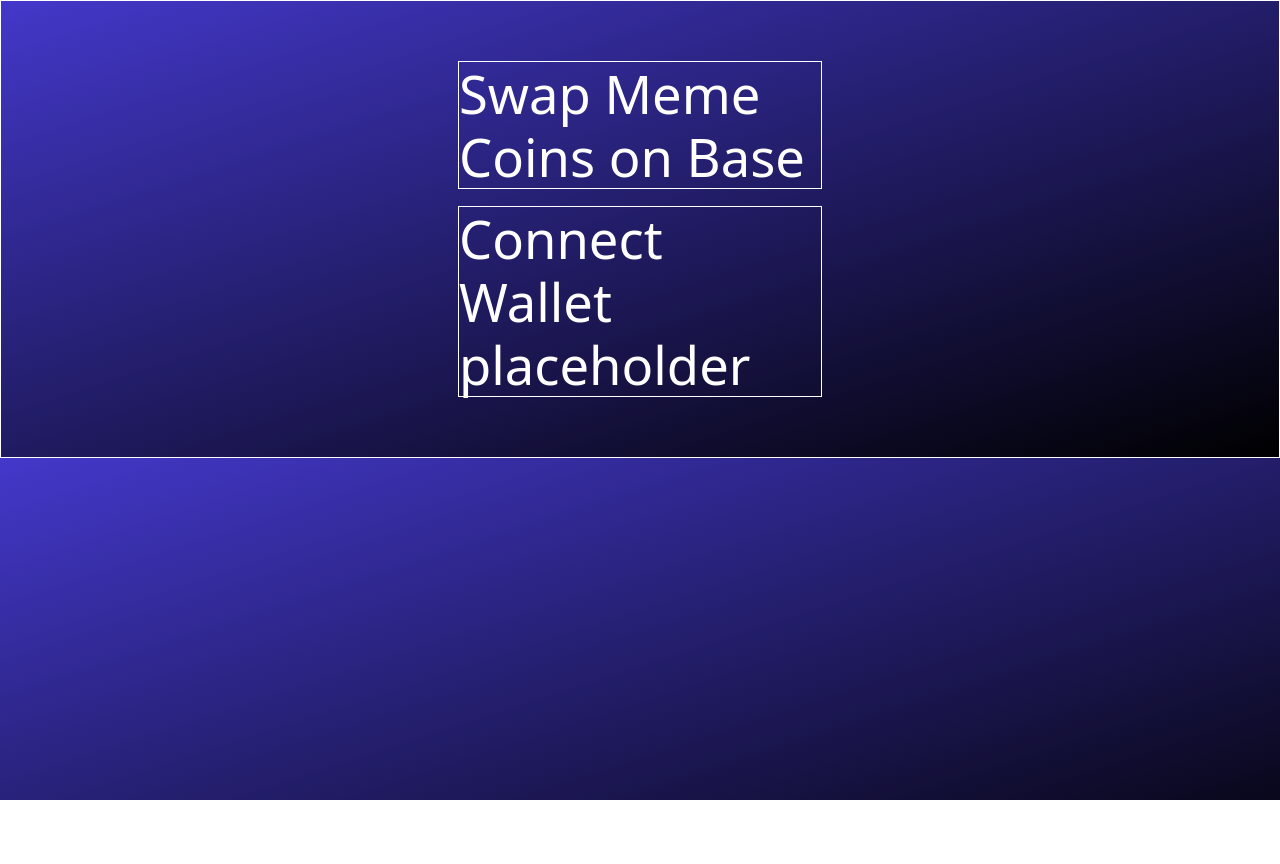
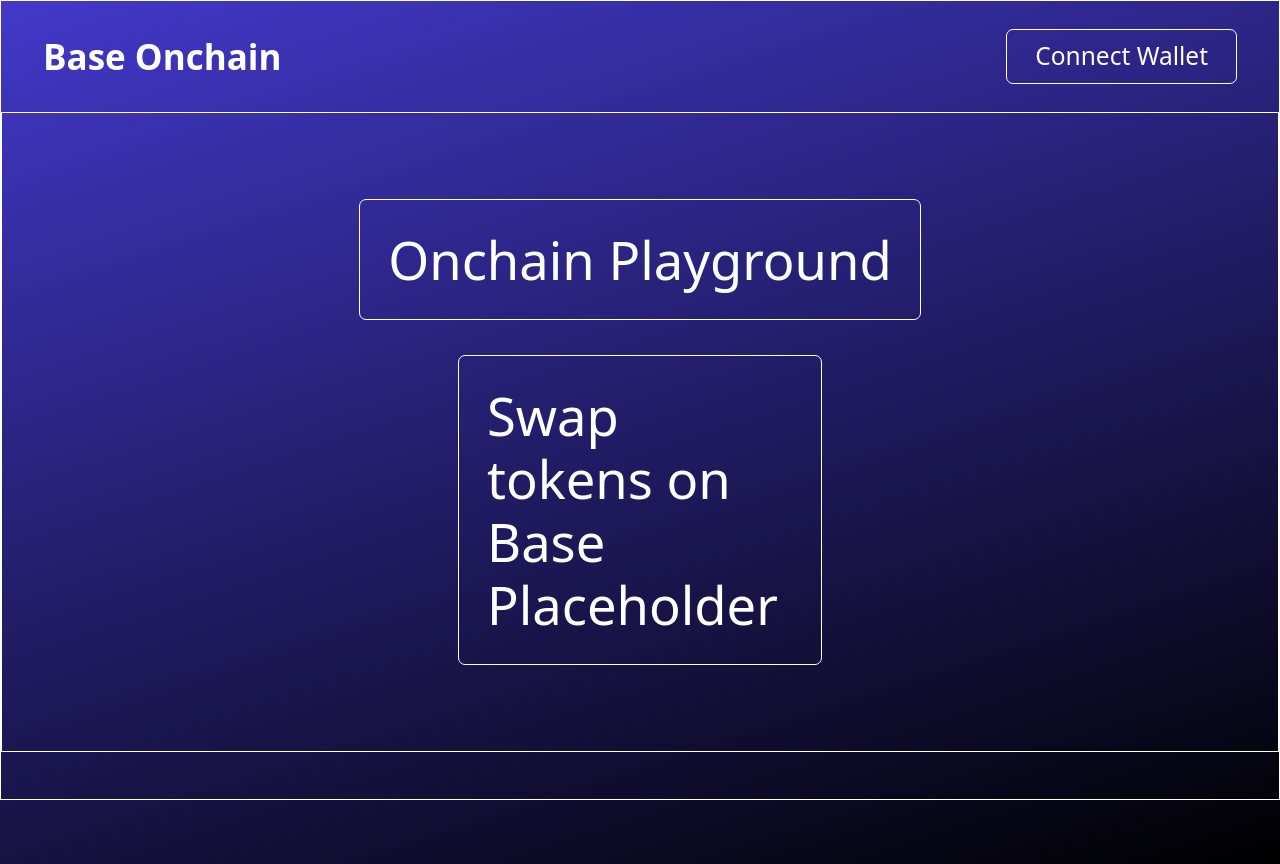
Before and after one commit to cpcramer/onchainkit-playground, a Next.js app: page / in a window 1280 px wide. Before the commit the page ends 800 px from the top, so only its background shows below. Built offline with nearby package versions, Linux system fonts and the light colour scheme.

Commit message:
Styling working kind of

```diff
--- a/src/app/page.tsx
+++ b/src/app/page.tsx
@@ -1,15 +1,22 @@
 import Title from "../pages/Title";
-import ConnectWallet from "../pages/ConnectWallet";
+import Swap from "../pages/Swap";
 
 export default function Home() {
   return (
-    <main
-      id="main-text"
-      className="flex justify-center p-6 border border-white"
-    >
-      <div className="flex-col">
-        <Title/>
-        <ConnectWallet />
+    <main id="main-text" className="max-w-screen-xl mx-auto relative border border-white md:px-0 md:mb-[64px] min-h-screen">
+      <header className="w-full py-4 bg-gray-800 text-white flex justify-between items-center px-6">
+        <div className="text-xl font-bold">
+          Base Onchain
+        </div>
+        <a href="#" className="text-sm px-4 py-2 leading-none border rounded text-white border-white hover:border-transparent hover:text-teal-500 hover:bg-white">
+          Connect Wallet
+        </a>
+      </header>
+      <div className="flex justify-center items-center border border-white min-h-[80vh]">
+        <div className="flex flex-col items-center justify-center">
+          <Title />
+          <Swap />
+        </div>
       </div>
     </main>
   );
--- a/src/pages/ConnectWallet.tsx
+++ /dev/null
@@ -1,9 +0,0 @@
-export default function ConnectWallet() {
-  return (
-    <div>
-      <h1 className="text-3xl lg:flex w-52 m-2.5 border border-white">
-        Connect Wallet placeholder
-      </h1>
-    </div>
-  );
-}
--- /dev/null
+++ b/src/pages/Swap.tsx
@@ -0,0 +1,9 @@
+export default function Swap() {
+  return (
+    <div className="text-3xl  p-4 w-52 m-2.5 border border-white rounded">
+      <h1>
+        Swap tokens on Base Placeholder
+      </h1>
+    </div>
+  );
+}
--- a/src/pages/Title.tsx
+++ b/src/pages/Title.tsx
@@ -1,7 +1,7 @@
 export default function Title() {
   return (
-    <div className="text-3xl lg:flex m-2.5 w-52 border border-white">
-      <h1>Swap Meme Coins on Base</h1>
+    <div className="text-3xl lg:flex p-4 m-2.5 border border-white rounded">
+      <h1>Onchain Playground</h1>
     </div>
   );
 }
```
